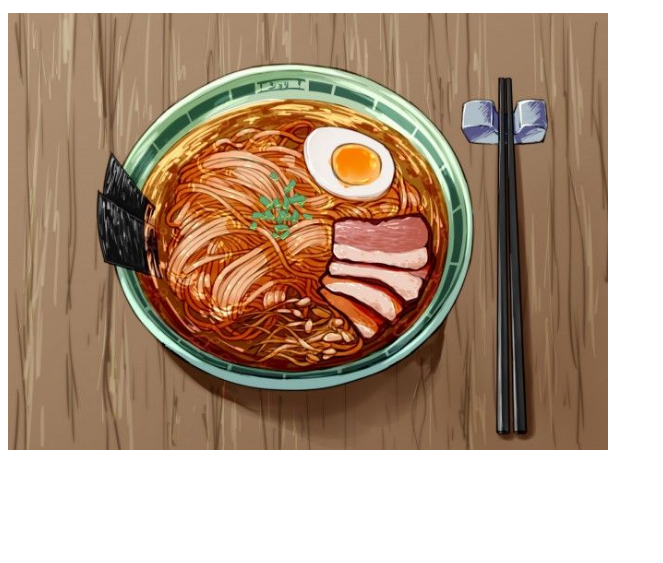
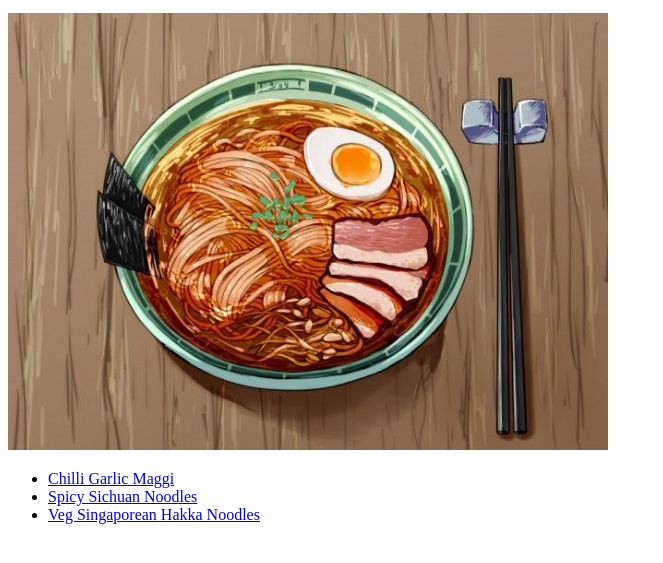
Before and after one commit to Hafsa10101/Recipe-Blog, a plain HTML site: page index.html in a window 1280 px wide. Shown: the part 101-664 px from the top of the page, without its empty margins (0-663 px from the left). Drawn offline with Linux system fonts and the light colour scheme.

Commit message:
Edit index.html
Linked the three html pages created for recipes to the homepage.

```diff
--- a/index.html
+++ b/index.html
@@ -8,5 +8,11 @@
         <h1>Noodle Bar</h1>
         <p>Your Ultimate Noodle Recipe Haven<p>
         <img src="./img/noodle-bar.jpg" alt="animated image of a delicious looking bowl of ramen" width="600px" height="auto">
+
+        <ul>
+            <li><a href="./recipes/chilli-garlic-maggi.html" target="_self">Chilli Garlic Maggi</a></li>
+            <li><a href="./recipes/spicy-sichuan-chicken-noodles.html" target="_self">Spicy Sichuan Noodles</a></li>
+            <li><a href="./recipes/veg-singaporean-hakka-noodles.html" target="_self">Veg Singaporean Hakka Noodles</a></li>
+        </ul>
     </body>
 </html>
```
